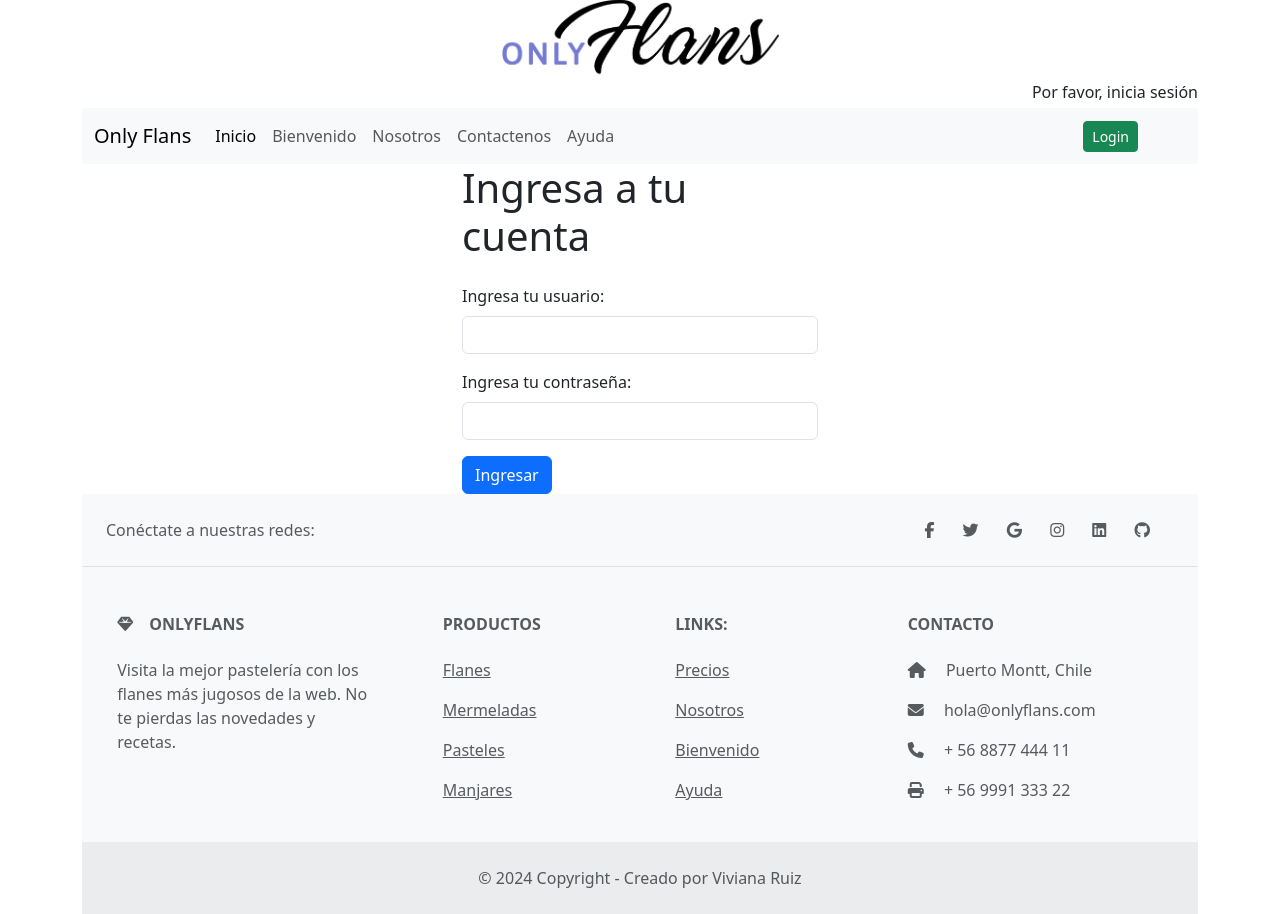
After one commit to VivianaRuiz14/Proyecto_Mod_6, a Django app: page /accounts/login/ in a window 1280 px wide. The commit adds this page. Run offline with Django 5.2, Linux system fonts and the light colour scheme.

Commit message:
se agregan url login y logout, y usuarios

```diff
--- /dev/null
+++ b/main/templates/help.html
@@ -0,0 +1,4 @@
+{% extends 'base.html' %}
+{% block content %}
+<h1> pagina ayuda en construccion</h1>
+ {% endblock %}
--- /dev/null
+++ b/main/templates/registration/login.html
@@ -0,0 +1,24 @@
+{% extends 'base.html' %} {% block content %}
+
+<div class="row">
+  <div class="col-4 offset-4">
+    <h1 class="mb-4">Ingresa a tu cuenta</h1>
+    {% if form.errors %}
+    <p>su usuario y contraseña no coinciden</p>
+    <!-- accion ='/login' -->
+    {% endif %}
+    <form action="{% url 'login' %}" method="post"> <!-- ruta nombrada -->
+        {% csrf_token %}
+        <div class="mb-3">
+            <label class="form-label">Ingresa tu usuario:</label>
+            <input type="text" class="form-control" name="{{ form.username.name }}" required>
+        </div>
+        <div class="mb-3">
+            <label class="form-label">Ingresa tu contraseña:</label>
+            <input type="password" class="form-control" name="{{ form.password.name }}" required>
+        </div>
+        <button type="submit" class="btn btn-primary">Ingresar</button>
+    </form>
+  </div>
+</div>
+{% endblock %}
--- a/main/templates/snippets/header.html
+++ b/main/templates/snippets/header.html
@@ -10,3 +10,14 @@
 {% endblock %}
  <div class=" text-center"> <a href="/"><img src=" {% static 'img/logo.png' %}" alt="logo Onlyflans" class="img-logo"></a>
  </div>
+ <div class="text-end">
+    {% if user.is_authenticated %}
+        <div class="d-flex align-items-center justify-content-end">
+            <p class="mb-1">Bienvenido, <span class="user-name-color">{{ user.username }}</span></p>
+        </div>
+    {% else %}
+        <div class="d-flex align-items-center justify-content-end">
+            <p class="mb-1">Por favor, inicia sesión</p>
+        </div>
+    {% endif %}
+</div>
--- a/main/templates/snippets/navbar.html
+++ b/main/templates/snippets/navbar.html
@@ -19,13 +19,39 @@
             <a class="nav-link" href="/contact">Contactenos</a>
           </li>
           <li class="nav-item">
+            <a class="nav-link" href="/help">Ayuda</a>
+          </li>
+          <li class="nav-item">
             <a class="nav-link disabled" aria-disabled="true"></a>
           </li>
         </ul>
-        <form class="d-flex" role="search">
-          <input class="form-control me-2" type="search" placeholder="Search" aria-label="Search">
-          <button class="btn btn-outline-success" type="submit">Search</button>
-        </form>
+          <div id="list-group-flush" class="d-flex mx-5" role="search">
+
+            {% if user.is_authenticated %}
+            <span class="d-inline-block m-1 text-light" > Hola {{ user.username }}</span>
+            <form id="logout-form" action="{% url 'logout' %}" method="post">
+              {% csrf_token %}
+              <button type="submit" class="btn btn-danger ms-2 btn-sm">Logout</button>
+              </form>
+          {% else %}
+            <div class="d-flex">
+              <a href="{% url 'login' %}" class="btn btn-success btn-sm">Login</a>
+            </div>
+            {% endif %}
+          </div>
+      </div>
+
+    </div>
+  </nav>
+  {% if messages %}
+    {% for message in messages %}
+    <div class="row">
+      <div class="col-3">
+        <div class="alert alert-danger alert-dismissible fade show" role="alert">
+          <strong>{{ message }}</strong>
+          <button type="button" class="btn-close" data-bs-dismiss="alert" aria-label="Close"></button>
+        </div>
       </div>
     </div>
-  </nav>
+    {% endfor %}
+{% endif %}
--- a/main/urls.py
+++ b/main/urls.py
@@ -1,5 +1,6 @@
 from django.urls import path
-from main.views import index,about,welcome, contactus, contact
+from main.views import index,about,welcome, contactus, contact, logout_view, ayuda
+from django.contrib.auth import views as auth_views
 
 urlpatterns = [
     path('', index,name="index"),
@@ -7,5 +8,6 @@ urlpatterns = [
     path('welcome/', welcome, name="welcome"),
     path('contact/', contact, name="contact"),
     path('contactus/', contactus, name="contactus"),
-
+    path('logout/', logout_view, name='logout'),
+    path('help/', ayuda, name="help"),
 ]
--- /dev/null
+++ b/onlyflans/secrects.txt
@@ -0,0 +1,2 @@
+Creador
+create1234.
--- a/onlyflans/settings.py
+++ b/onlyflans/settings.py
@@ -122,3 +122,7 @@ STATIC_URL = 'static/'
 # https://docs.djangoproject.com/en/5.0/ref/settings/#default-auto-field
 
 DEFAULT_AUTO_FIELD = 'django.db.models.BigAutoField'
+
+LOGOUT_REDIRECT_URL = '/'
+
+LOGIN_REDIRECT_URL = '/'
--- a/onlyflans/urls.py
+++ b/onlyflans/urls.py
@@ -16,9 +16,11 @@ Including another URLconf
 """
 from django.contrib import admin
 from django.urls import path, include
+from django.contrib.auth import views as auth_views
 
 urlpatterns = [
     path('admin/', admin.site.urls),
+    path('accounts/', include('django.contrib.auth.urls')),
     path('', include('main.urls')),
 
 ]
```
Also changed, not shown: main/admin.py (+6 -1 lines), main/models.py (+13 -0 lines), main/templates/index.html (+7 -6 lines), main/templates/welcome.html (+5 -5 lines), main/views.py (+36 -9 lines), db.sqlite3.
